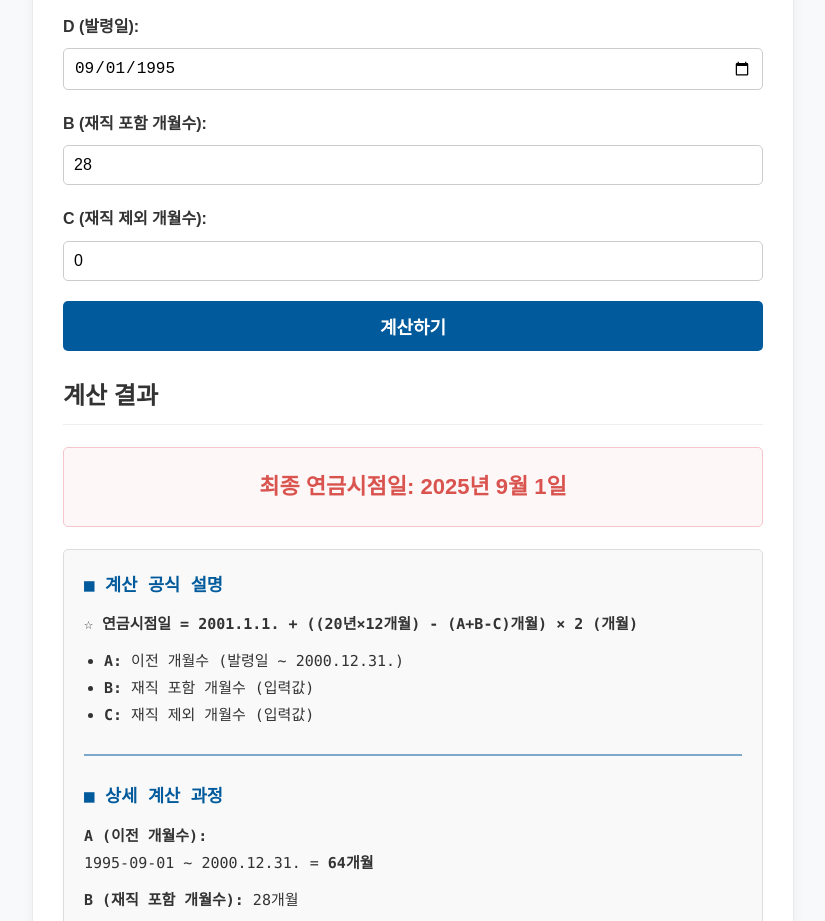
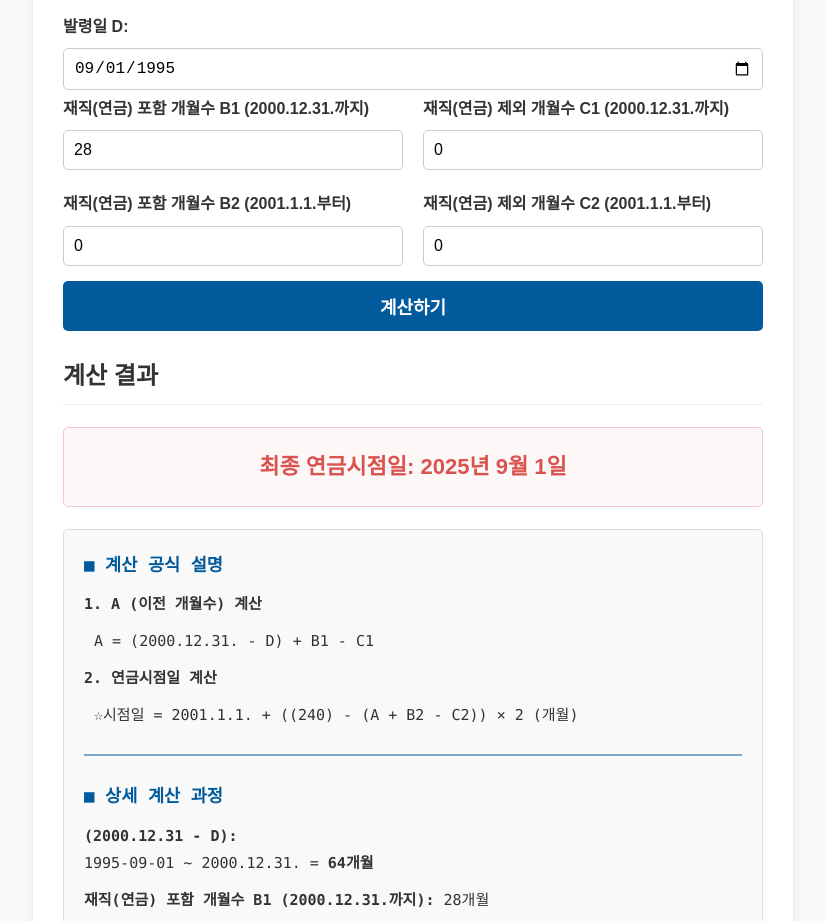
Before and after one commit to jktv2025hub/pension-calc, a plain HTML site: page index.html in a window 1280 px wide. Shown: the part 123-1044 px from the top of the page, without its empty margins (227-1052 px from the left). Drawn offline with Linux system fonts and the light colour scheme.

Commit message:
Update index.html

```diff
--- a/index.html
+++ b/index.html
@@ -3,7 +3,7 @@
 <head>
     <meta charset="UTF-8">
     <meta name="viewport" content="width=device-width, initial-scale=1.0">
-    <title>1996.1.1 이전 발령자 연금시점일 계산기</title>
+    <title>1996.1.1.이전 발령자 연금 시점일 계산기</title>
     <style>
         body {
             font-family: 'Malgun Gothic', sans-serif;
@@ -13,7 +13,7 @@
             margin: 0;
             padding: 20px;
             display: flex;
-            flex-direction: column; /* 컨텐츠를 세로로 정렬 */
+            flex-direction: column;
             justify-content: center;
             align-items: center;
             min-height: 100vh;
@@ -26,7 +26,7 @@
             border-radius: 10px;
             box-shadow: 0 4px 12px rgba(0,0,0,0.05);
             border: 1px solid #e9ecef;
-            margin-bottom: 20px; /* 제작자 텍스트와 간격 */
+            margin-bottom: 20px;
         }
         h1 {
             color: #005a9c;
@@ -46,8 +46,16 @@
             margin-top: 20px;
             margin-bottom: 10px;
         }
+        .form-grid {
+            display: grid;
+            grid-template-columns: 1fr 1fr;
+            gap: 15px 20px; /* 세로 간격, 가로 간격 */
+        }
         .form-group {
-            margin-bottom: 20px;
+            margin-bottom: 5px; /* 그리드 사용으로 mb 축소 */
+        }
+        .full-width {
+            grid-column: 1 / -1; /* D (발령일)은 한 줄 전체 사용 */
         }
         label {
             display: block;
@@ -75,6 +83,7 @@
             width: 100%;
             font-weight: bold;
             transition: background-color 0.3s ease;
+            margin-top: 10px;
         }
         button:hover {
             background-color: #004a80;
@@ -133,24 +142,36 @@
 <body>
 
     <div class="container">
-        <h1>1996.1.1 이전 발령자 연금시점일 계산기</h1>
+        <h1>1996.1.1.이전 발령자 연금 시점일 계산기</h1>
 
-        <div class="form-group">
-            <label for="startDate">D (발령일):</label>
+        <div class="form-group full-width">
+            <label for="startDate">발령일 D:</label>
             <input type="date" id="startDate" value="1995-09-01">
         </div>
 
-        <div class="form-group">
-            <label for="militaryMonths">B (재직 포함 개월수):</label>
-            <input type="number" id="militaryMonths" value="28">
+        <div class="form-grid">
+            <div class="form-group">
+                <label for="b1_months">재직(연금) 포함 개월수 B1 (2000.12.31.까지)</label>
+                <input type="number" id="b1_months" value="28">
+            </div>
+
+            <div class="form-group">
+                <label for="c1_months">재직(연금) 제외 개월수 C1 (2000.12.31.까지)</label>
+                <input type="number" id="c1_months" value="0">
+            </div>
+
+            <div class="form-group">
+                <label for="b2_months">재직(연금) 포함 개월수 B2 (2001.1.1.부터)</label>
+                <input type="number" id="b2_months" value="0">
+            </div>
+
+            <div class="form-group">
+                <label for="c2_months">재직(연금) 제외 개월수 C2 (2001.1.1.부터)</label>
+                <input type="number" id="c2_months" value="0">
+            </div>
         </div>
 
-        <div class="form-group">
-            <label for="excludedMonths">C (재직 제외 개월수):</label>
-            <input type="number" id="excludedMonths" value="0">
-        </div>
-
-        <button onclick="calculatePensionDate()">계산하기</button>
+        <button onclick="calculatePensionDate()" class="full-width">계산하기</button>
 
         <div id="result-container">
             <h2>계산 결과</h2>
@@ -160,42 +181,48 @@
     </div>
 
     <div class="footer">
-        @제작자: LeeJaeKyun 2025.10.27.
+        @작성자: LeeJaeKyun 2025.10.27.
     </div>
 
     <script>
         function calculatePensionDate() {
             try {
-                // 1. 입력 값 가져오기
+                // 1. 입력 값 가져오기 (새로운 변수명 적용)
                 const d_date_str = document.getElementById('startDate').value;
-                const b_months = parseInt(document.getElementById('militaryMonths').value) || 0;
-                const c_months = parseInt(document.getElementById('excludedMonths').value) || 0;
+                const b1_months = parseInt(document.getElementById('b1_months').value) || 0;
+                const c1_months = parseInt(document.getElementById('c1_months').value) || 0;
+                const b2_months = parseInt(document.getElementById('b2_months').value) || 0;
+                const c2_months = parseInt(document.getElementById('c2_months').value) || 0;
 
                 if (!d_date_str) {
                     alert("발령일을 입력해주세요.");
                     return;
                 }
 
-                // 2. A (이전 개월수) 계산
+                // 2. A 계산 (1단계): (2000.12.31 - D)
                 const d_date = new Date(d_date_str);
-                const ref_date = new Date('2000-12-31');
                 const d_year = d_date.getFullYear();
                 const d_month = d_date.getMonth();
                 const ref_year = 2000;
                 const ref_month = 11; // 12월
-                const a_months = (ref_year - d_year) * 12 + (ref_month - d_month) + 1;
+                const diff_months = (ref_year - d_year) * 12 + (ref_month - d_month) + 1;
 
-                // 3. 추가할 총 개월 수 계산
+                // 3. A (이전 개월수) 최종 계산
+                // A = (2000.12.31-D) + B1 - C1
+                const A_months = diff_months + b1_months - c1_months;
+
+                // 4. 추가할 총 개월 수 계산
+                // ((20년×12개월) - (A + B2 - C2)) × 2
                 const base_months = 240; // 20 * 12
-                const inner_calc = a_months + b_months - c_months;
+                const inner_calc = A_months + b2_months - c2_months;
                 const total_months_to_add = (base_months - inner_calc) * 2;
 
-                // 4. 최종 연금시점일 계산
+                // 5. 최종 연금시점일 계산
                 const start_date = new Date('2001-01-01');
                 const final_date = new Date(start_date);
                 final_date.setMonth(start_date.getMonth() + total_months_to_add);
 
-                // 5. 결과 포맷팅
+                // 6. 결과 포맷팅
                 const final_year = final_date.getFullYear();
                 const final_month = final_date.getMonth() + 1;
                 const final_day = final_date.getDate();
@@ -204,30 +231,33 @@
                 const years_to_add = Math.floor(total_months_to_add / 12);
                 const months_to_add = total_months_to_add % 12;
 
-                // 6. 결과 표시
+                // 7. 결과 표시
                 document.getElementById('finalResult').innerText = `최종 연금시점일: ${final_date_str}`;
                 document.getElementById('finalResult').style.display = 'block';
 
-                // 7. 계산 과정 표시
+                // 8. 계산 과정 표시 (새로운 공식 반영)
                 const stepsHtml = `
                     <h3 style="margin-top:0; color:#005a9c;">■ 계산 공식 설명</h3>
-                    <p style="font-weight:bold;">☆ 연금시점일 = 2001.1.1. + ((20년×12개월) - (A+B-C)개월) × 2 (개월)</p>
-                    <ul style="line-height: 1.8;">
-                        <li><strong>A:</strong> 이전 개월수 (발령일 ~ 2000.12.31.)</li>
-                        <li><strong>B:</strong> 재직 포함 개월수 (입력값)</li>
-                        <li><strong>C:</strong> 재직 제외 개월수 (입력값)</li>
-                    </ul>
+                    <p style="font-weight:bold;">1. A (이전 개월수) 계산</p>
+                    <p style="margin-left: 10px;">A = (2000.12.31. - D) + B1 - C1</p>
+                    <p style="font-weight:bold; margin-top:10px;">2. 연금시점일 계산</p>
+                    <p style="margin-left: 10px;">☆시점일 = 2001.1.1. + ((240) - (A + B2 - C2)) × 2 (개월)</p>
 
                     <hr class="main-divider">
 
                     <h3 style="color:#005a9c;">■ 상세 계산 과정</h3>
-                    <p><strong>A (이전 개월수):</strong><br>
-                    ${d_date_str} ~ 2000.12.31. = <strong>${a_months}개월</strong></p>
-                    <p><strong>B (재직 포함 개월수):</strong> ${b_months}개월</p>
-                    <p><strong>C (재직 제외 개월수):</strong> ${c_months}개월</p>
+                    <p><strong>(2000.12.31 - D):</strong><br>
+                    ${d_date_str} ~ 2000.12.31. = <strong>${diff_months}개월</strong></p>
+                    <p><strong>재직(연금) 포함 개월수 B1 (2000.12.31.까지):</strong> ${b1_months}개월</p>
+                    <p><strong>재직(연금) 제외 개월수 C1 (2000.12.31.까지):</strong> ${c1_months}개월</p>
+                    <p style="font-weight:bold; color: #005a9c;">A (이전 개월수) = ${diff_months} + ${b1_months} - ${c1_months} = <strong>${A_months}개월</strong></sppan></p>
                     <hr>
-                    <p><strong>공식 대입:</strong> (240 - (${a_months} + ${b_months} - ${c_months})) × 2</p>
-                    <p><strong>중간 계산:</strong> (240 - ${inner_calc}) × 2</p>
+                    <p><strong>B2 (2001.1.1.부터 포함):</strong> ${b2_months}개월</p>
+                    <p><strong>C2 (2001.1.1.부터 제외):</strong> ${c2_months}개월</p>
+                    <hr>
+                    <p><strong>공식 대입:</strong> (240 - (A + B2 - C2)) × 2</p>
+                    <p><strong>계산:</strong> (240 - (${A_months} + ${b2_months} - ${c2_months})) × 2</p>
+                    <p><strong>계산:</strong> (240 - ${inner_calc}) × 2</p>
                     <p><strong>총 추가 개월 수:</strong> ${base_months - inner_calc} × 2 = <strong>${total_months_to_add}개월</strong></p>
                     <hr>
                     <p><strong>최종 날짜 계산:</strong></p>
@@ -247,5 +277,4 @@
     </script>
 
 </body>
-
 </html>
```
